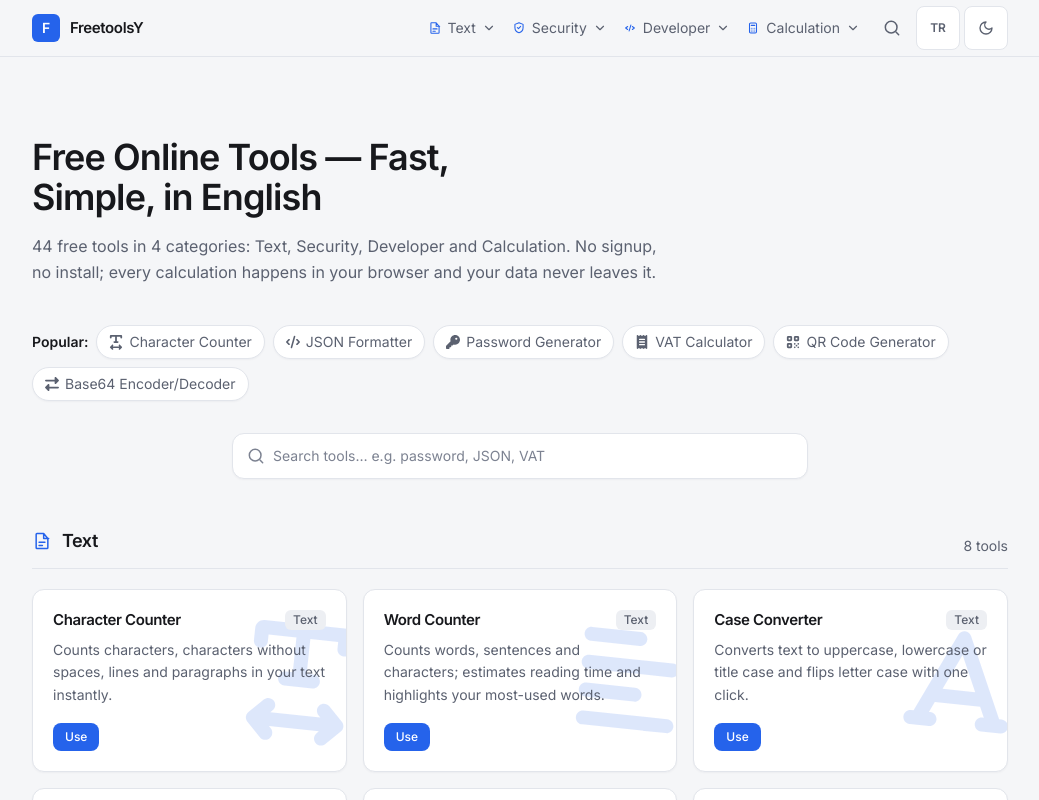
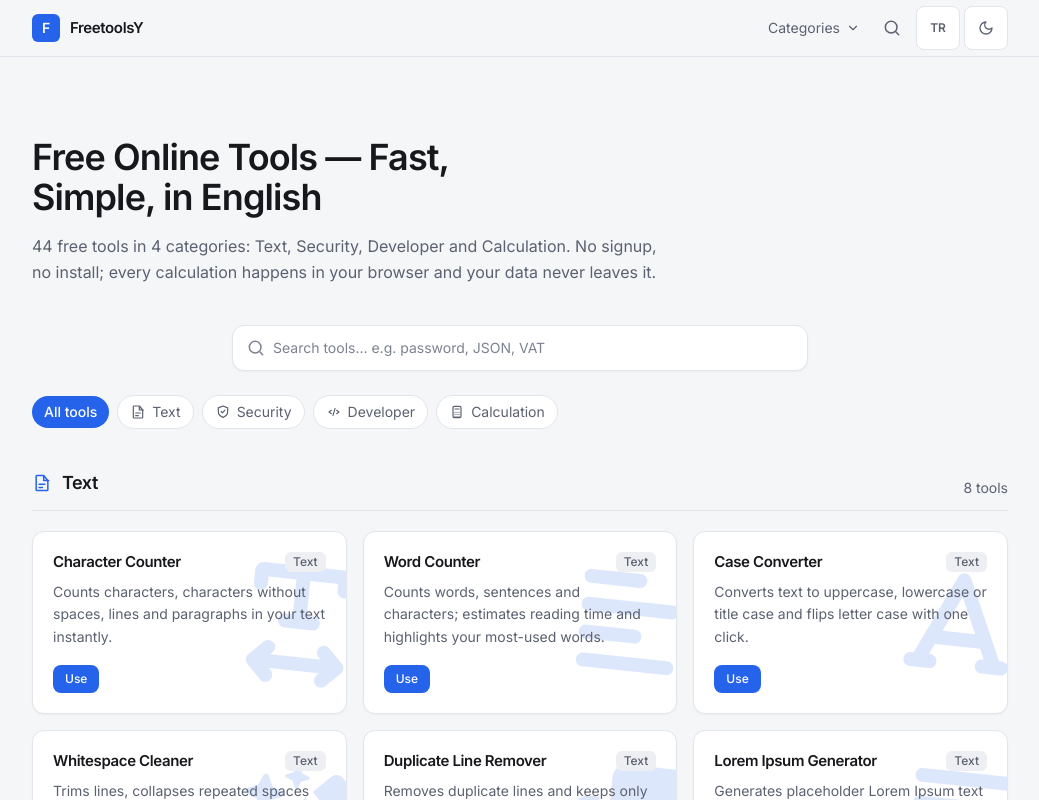
Before and after one commit to 4min-prog/freetoolsy, a Next.js app: page /en in a window 1280 px wide. Shown: the top 800 px of the page, without its empty margins (120-1159 px from the left). Built offline with nearby package versions, Linux system fonts and the light colour scheme.

Commit message:
Guncelle: UI sadeleştirme - ToolExplorer ustte kategori sekmeleri (Tum araclar + hash destegi), Header tek Categories menusu, Footer kategori gruplu sinirli liste, diger-araçlar kompakt grid; PopularTools kaldirildi

```diff
--- a/app/[locale]/page.tsx
+++ b/app/[locale]/page.tsx
@@ -1,7 +1,6 @@
 import type { Metadata } from "next";
 import { getTranslations, setRequestLocale } from "next-intl/server";
 import ToolExplorer from "@/components/ToolExplorer";
-import PopularTools from "@/components/PopularTools";
 import JsonLd from "@/components/JsonLd";
 import { categories, tools } from "@/data/tools";
 
@@ -80,8 +79,6 @@ export default async function Home({ params }: { params: { locale: string } }) {
         </p>
       </section>
 
-      <PopularTools />
-
       <ToolExplorer />
     </main>
   );
--- a/components/Footer.tsx
+++ b/components/Footer.tsx
@@ -1,9 +1,11 @@
 import { Link } from "@/i18n/navigation";
 import { getMessages, getTranslations } from "next-intl/server";
-import { tools } from "@/data/tools";
+import CategoryIcon from "@/components/CategoryIcon";
+import { categories, getToolsByCategory } from "@/data/tools";
 
 export default async function Footer() {
   const t = await getTranslations("Footer");
+  const tc = await getTranslations("Categories");
   const messages = await getMessages();
   const meta = (messages as { ToolMeta?: Record<string, { name?: string }> })
     .ToolMeta;
@@ -80,8 +82,17 @@ export default async function Footer() {
       </div>
       <div className="mx-auto w-full max-w-5xl border-t border-border px-4 pb-10 pt-8 sm:px-6">
         <p className="text-sm font-semibold text-text">{t("tools")}</p>
-        <ul className="mt-4 grid grid-cols-2 gap-x-6 gap-y-2 sm:grid-cols-3 md:grid-cols-4 lg:grid-cols-6">
-          {tools.map((tool) => (
+        <ul className="mt-4 grid grid-cols-1 gap-x-6 gap-y-6 sm:grid-cols-2 lg:grid-cols-4">
+          {categories.map((category) => {
+            const categoryTools = getToolsByCategory(category.id);
+            return (
+              <li key={category.id}>
+                <p className="flex items-center gap-2 text-sm font-semibold text-text">
+                  <CategoryIcon id={category.id} className="h-4 w-4 shrink-0 text-accent" />
+                  {tc(category.id)}
+                </p>
+                <ul className="mt-2.5 space-y-1.5">
+                  {categoryTools.slice(0, 5).map((tool) => (
                     <li key={tool.slug}>
                       <Link
                         href={`/araclar/${tool.slug}`}
@@ -91,6 +102,19 @@ export default async function Footer() {
                       </Link>
                     </li>
                   ))}
+                  <li>
+                    <Link
+                      href={`/#${category.id}`}
+                      className="inline-flex items-center gap-1 text-sm font-medium text-accent transition-opacity hover:opacity-80"
+                    >
+                      {t("viewAll")}
+                      <span aria-hidden="true">→</span>
+                    </Link>
+                  </li>
+                </ul>
+              </li>
+            );
+          })}
         </ul>
       </div>
       <div className="border-t border-border">
--- a/components/Header.tsx
+++ b/components/Header.tsx
@@ -2,22 +2,18 @@
 
 import { useEffect, useRef, useState } from "react";
 import { Link, useRouter } from "@/i18n/navigation";
-import { useMessages, useTranslations } from "next-intl";
+import { useTranslations } from "next-intl";
 import ThemeToggle from "./ThemeToggle";
 import LocaleSwitcher from "./LocaleSwitcher";
 import CategoryIcon from "./CategoryIcon";
-import ToolIcon from "./ToolIcon";
-import { categories, getToolsByCategory } from "@/data/tools";
+import { categories } from "@/data/tools";
 
 export default function Header() {
-  const [openMenu, setOpenMenu] = useState<string | null>(null);
+  const [open, setOpen] = useState(false);
   const headerRef = useRef<HTMLElement>(null);
   const router = useRouter();
   const t = useTranslations("Header");
   const tc = useTranslations("Categories");
-  const meta = (useMessages() as {
-    ToolMeta?: Record<string, { name?: string }>;
-  }).ToolMeta;
 
   useEffect(() => {
     function onPointerDown(event: PointerEvent) {
@@ -25,11 +21,11 @@ export default function Header() {
         headerRef.current &&
         !headerRef.current.contains(event.target as Node)
       ) {
-        setOpenMenu(null);
+        setOpen(false);
       }
     }
     function onKeyDown(event: KeyboardEvent) {
-      if (event.key === "Escape") setOpenMenu(null);
+      if (event.key === "Escape") setOpen(false);
     }
     document.addEventListener("pointerdown", onPointerDown);
     document.addEventListener("keydown", onKeyDown);
@@ -38,10 +34,6 @@ export default function Header() {
       document.removeEventListener("keydown", onKeyDown);
     };
   }, []);
-
-  function toggleMenu(id: string) {
-    setOpenMenu((value) => (value === id ? null : id));
-  }
 
   function focusSearch() {
     const el = document.getElementById("arac-ara");
@@ -73,11 +65,11 @@ export default function Header() {
         </Link>
 
         <nav className="ml-auto flex items-center gap-1">
-          <div className="relative md:hidden">
+          <div className="relative">
             <button
               type="button"
-              onClick={() => toggleMenu("mobile-cats")}
-              aria-expanded={openMenu === "mobile-cats"}
+              onClick={() => setOpen((value) => !value)}
+              aria-expanded={open}
               aria-haspopup="true"
               className="flex items-center gap-1.5 rounded-md px-2 py-1.5 text-sm text-muted transition-colors hover:text-text"
             >
@@ -91,90 +83,34 @@ export default function Header() {
                 strokeLinejoin="round"
                 aria-hidden="true"
                 className={`h-3.5 w-3.5 transition-transform duration-200 ${
-                  openMenu === "mobile-cats" ? "rotate-180" : ""
+                  open ? "rotate-180" : ""
                 }`}
               >
                 <path d="M6 9l6 6 6-6" />
               </svg>
             </button>
-            {openMenu === "mobile-cats" && (
+            {open && (
               <div
                 role="menu"
-                className="absolute right-0 mt-1.5 w-60 rounded-xl border border-border bg-surface p-1.5 shadow-card-hover"
+                className="absolute right-0 mt-1.5 grid w-72 max-w-[calc(100vw-2rem)] grid-cols-2 gap-1.5 rounded-xl border border-border bg-surface p-1.5 shadow-card-hover"
               >
                 {categories.map((category) => (
                   <Link
                     key={category.id}
                     href={`/#${category.id}`}
                     role="menuitem"
-                    onClick={() => setOpenMenu(null)}
-                    className="flex items-center gap-2.5 rounded-lg px-3 py-2 text-sm text-muted transition-colors hover:bg-surface-2 hover:text-text"
+                    onClick={() => setOpen(false)}
+                    className="flex items-center gap-2.5 rounded-lg px-3 py-2.5 text-sm text-muted transition-colors hover:bg-surface-2 hover:text-text"
                   >
                     <CategoryIcon
                       id={category.id}
-                      className="h-4 w-4 text-accent"
+                      className="h-4 w-4 shrink-0 text-accent"
                     />
                     {tc(category.id)}
                   </Link>
                 ))}
               </div>
             )}
-          </div>
-
-          <div className="hidden items-center md:flex">
-            {categories.map((category) => (
-              <div key={category.id} className="relative">
-                <button
-                  type="button"
-                  onClick={() => toggleMenu(category.id)}
-                  aria-expanded={openMenu === category.id}
-                  aria-haspopup="true"
-                  className="flex items-center gap-1.5 rounded-md px-2 py-1.5 text-sm text-muted transition-colors hover:text-text"
-                >
-                  <CategoryIcon
-                    id={category.id}
-                    className="h-3.5 w-3.5 text-accent"
-                  />
-                  {tc(category.id)}
-                  <svg
-                    viewBox="0 0 24 24"
-                    fill="none"
-                    stroke="currentColor"
-                    strokeWidth="2"
-                    strokeLinecap="round"
-                    strokeLinejoin="round"
-                    aria-hidden="true"
-                    className={`h-3.5 w-3.5 transition-transform duration-200 ${
-                      openMenu === category.id ? "rotate-180" : ""
-                    }`}
-                  >
-                    <path d="M6 9l6 6 6-6" />
-                  </svg>
-                </button>
-                {openMenu === category.id && (
-                  <div
-                    role="menu"
-                    className="absolute left-0 mt-1.5 w-64 rounded-xl border border-border bg-surface p-1.5 shadow-card-hover"
-                  >
-                    {getToolsByCategory(category.id).map((tool) => (
-                      <Link
-                        key={tool.slug}
-                        href={`/araclar/${tool.slug}`}
-                        role="menuitem"
-                        onClick={() => setOpenMenu(null)}
-                        className="flex items-center gap-2.5 rounded-lg px-3 py-2 text-sm text-muted transition-colors hover:bg-surface-2 hover:text-text"
-                      >
-                        <ToolIcon
-                          id={tool.slug}
-                          className="h-4 w-4 text-accent"
-                        />
-                        {meta?.[tool.slug]?.name ?? tool.slug}
-                      </Link>
-                    ))}
-                  </div>
-                )}
-              </div>
-            ))}
           </div>
 
           <button
--- a/components/PopularTools.tsx
+++ /dev/null
@@ -1,35 +0,0 @@
-import { Link } from "@/i18n/navigation";
-import { getTranslations } from "next-intl/server";
-import ToolIcon from "@/components/ToolIcon";
-import { getTool, popularTools } from "@/data/tools";
-
-export default async function PopularTools() {
-  const t = await getTranslations("Home");
-  const entries = popularTools
-    .map((slug) => ({ slug, tool: getTool(slug) }))
-    .filter((entry) => entry.tool);
-
-  const names = await Promise.all(
-    entries.map((entry) =>
-      getTranslations(`ToolMeta.${entry.slug}`).then((tt) => tt("name"))
-    )
-  );
-
-  return (
-    <section className="pb-8" aria-label={t("popularTitle")}>
-      <div className="flex flex-wrap items-center gap-2">
-        <span className="text-sm font-semibold text-text">{t("popularTitle")}</span>
-        {entries.map((entry, index) => (
-          <Link
-            key={entry.slug}
-            href={`/araclar/${entry.slug}`}
-            className="inline-flex items-center gap-1.5 rounded-full border border-border bg-surface px-3 py-1.5 text-sm text-muted shadow-card transition-colors hover:border-accent hover:text-accent"
-          >
-            <ToolIcon id={entry.slug} className="h-3.5 w-3.5" />
-            {names[index]}
-          </Link>
-        ))}
-      </div>
-    </section>
-  );
-}
--- a/components/ToolExplorer.tsx
+++ b/components/ToolExplorer.tsx
@@ -1,6 +1,6 @@
 "use client";
 
-import { useRef, useState } from "react";
+import { useEffect, useRef, useState } from "react";
 import { useMessages, useTranslations } from "next-intl";
 import ToolCard from "@/components/ToolCard";
 import CategoryIcon from "@/components/CategoryIcon";
@@ -18,8 +18,22 @@ export default function ToolExplorer() {
   const messages = useMessages();
   const meta = messages.ToolMeta as Record<string, ToolMetaNs> | undefined;
   const [query, setQuery] = useState("");
+  const [cat, setCat] = useState("");
   const searchRef = useRef<HTMLInputElement>(null);
   const router = useRouter();
+
+  useEffect(() => {
+    function readHash() {
+      const id = window.location.hash.replace(/^#/, "");
+      if (id && id !== cat && categories.some((c) => c.id === id)) {
+        setCat(id);
+      }
+    }
+    readHash();
+    window.addEventListener("hashchange", readHash);
+    return () => window.removeEventListener("hashchange", readHash);
+    // eslint-disable-next-line react-hooks/exhaustive-deps
+  }, []);
 
   const normalized = query.toLocaleLowerCase().trim();
 
@@ -54,17 +68,27 @@ export default function ToolExplorer() {
     }
   }
 
-  function goToCategory(id: string) {
-    setQuery("");
+  function selectCategory(id: string) {
+    setCat(id);
+    if (id) {
+      history.replaceState(null, "", `#${id}`);
+    } else {
+      history.replaceState(null, "", `${window.location.pathname}${window.location.search}`);
+    }
     requestAnimationFrame(() => {
-      document
-        .getElementById(id)
-        ?.scrollIntoView({ behavior: "smooth", block: "start" });
+      document.getElementById(id || "tools-explorer")?.scrollIntoView({ behavior: "smooth", block: "start" });
     });
   }
 
+  const tabClass = (active: boolean) =>
+    `inline-flex items-center gap-1.5 rounded-full px-3 py-1.5 text-sm transition-colors ${
+      active
+        ? "bg-accent font-medium text-on-accent"
+        : "border border-border bg-surface text-muted hover:border-accent hover:text-text"
+    }`;
+
   return (
-    <div className="pb-20">
+    <div id="tools-explorer" className="scroll-mt-20 pb-20">
       <div className="mx-auto w-full max-w-xl">
         <label htmlFor="arac-ara" className="sr-only">
           {t("searchLabel")}
@@ -96,6 +120,23 @@ export default function ToolExplorer() {
         </div>
       </div>
 
+      <div className="mt-6 flex flex-wrap items-center gap-2">
+        <button type="button" onClick={() => selectCategory("")} className={tabClass(!cat)}>
+          {t("tabAll")}
+        </button>
+        {categories.map((category) => (
+          <button
+            key={category.id}
+            type="button"
+            onClick={() => selectCategory(category.id)}
+            className={tabClass(cat === category.id)}
+          >
+            <CategoryIcon id={category.id} className="h-4 w-4" />
+            {tc(category.id)}
+          </button>
+        ))}
+      </div>
+
       {filtered ? (
         <section className="mt-10" aria-live="polite">
           <div className="flex items-baseline justify-between gap-4 border-b border-border pb-3">
@@ -117,27 +158,23 @@ export default function ToolExplorer() {
           )}
         </section>
       ) : (
-        <div className="mt-12 space-y-14">
-          {categories.map((category) => {
+        <div className="mt-10 space-y-14">
+          {(cat ? categories.filter((c) => c.id === cat) : categories).map((category) => {
             const categoryTools = getToolsByCategory(category.id);
             if (categoryTools.length === 0) return null;
             return (
               <section key={category.id} id={category.id} className="scroll-mt-20">
-                <button
-                  type="button"
-                  onClick={() => goToCategory(category.id)}
-                  className="flex w-full items-baseline justify-between gap-4 border-b border-border pb-3 text-left transition-colors hover:border-accent"
-                >
-                  <span className="flex items-center gap-2.5">
+                <div className="flex items-baseline justify-between gap-4 border-b border-border pb-3">
+                  <h2 className="flex items-center gap-2.5">
                     <CategoryIcon id={category.id} className="h-5 w-5 text-accent" />
                     <span className="text-lg font-semibold tracking-tight text-text">
                       {tc(category.id)}
                     </span>
-                  </span>
+                  </h2>
                   <span className="text-sm text-muted">
                     {t("categoryToolsCount", { count: categoryTools.length })}
                   </span>
-                </button>
+                </div>
                 <div className="mt-5 grid gap-4 sm:grid-cols-2 lg:grid-cols-3">
                   {categoryTools.map((tool) => (
                     <ToolCard key={tool.slug} tool={tool} />
--- a/data/tools.ts
+++ b/data/tools.ts
@@ -330,12 +330,3 @@ export function getTool(slug: string): Tool | undefined {
 export function getToolsByCategory(category: string): Tool[] {
   return tools.filter((tool) => tool.category === category);
 }
-
-export const popularTools: string[] = [
-  "karakter-sayaci",
-  "json-formatter",
-  "sifre-uretici",
-  "kdv-hesaplayici",
-  "qr-kod-olusturucu",
-  "base64",
-];
```
Also changed, not shown: app/[locale]/araclar/[slug]/page.tsx (+5 -5 lines), messages/en.json, messages/tr.json, 1 other file (tests, documents, lock files or other folders). Lines whose indentation alone changed are shown as unchanged.
